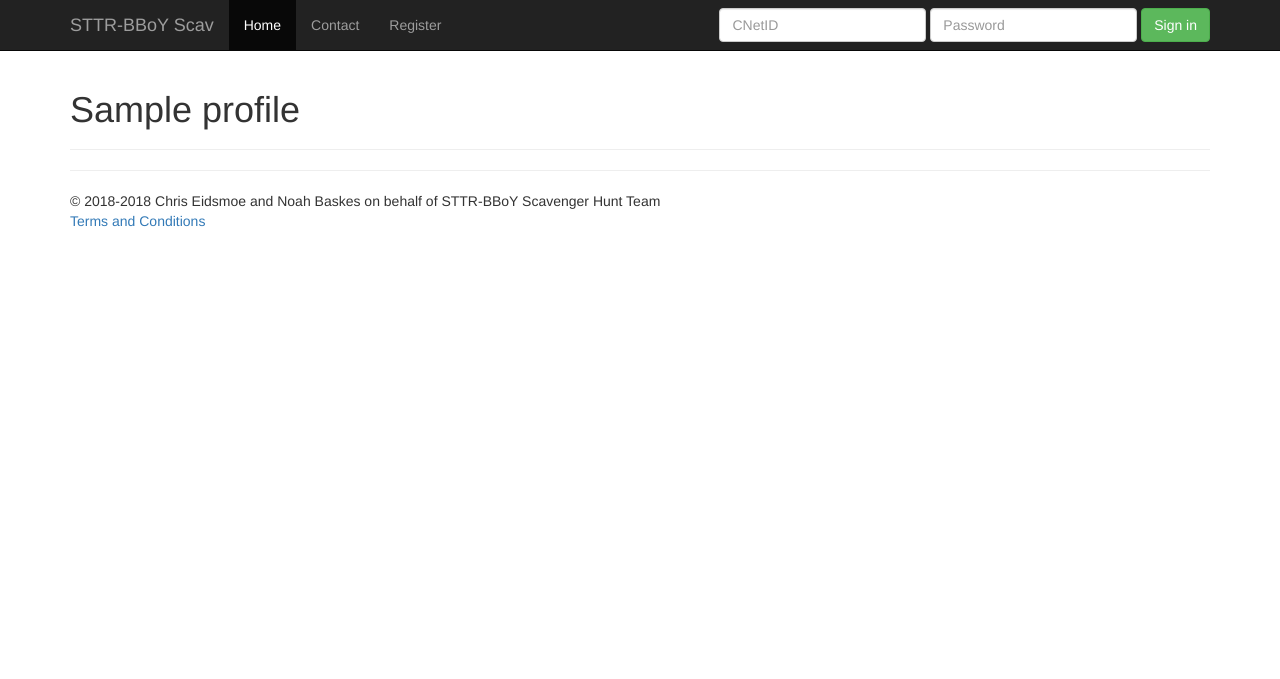
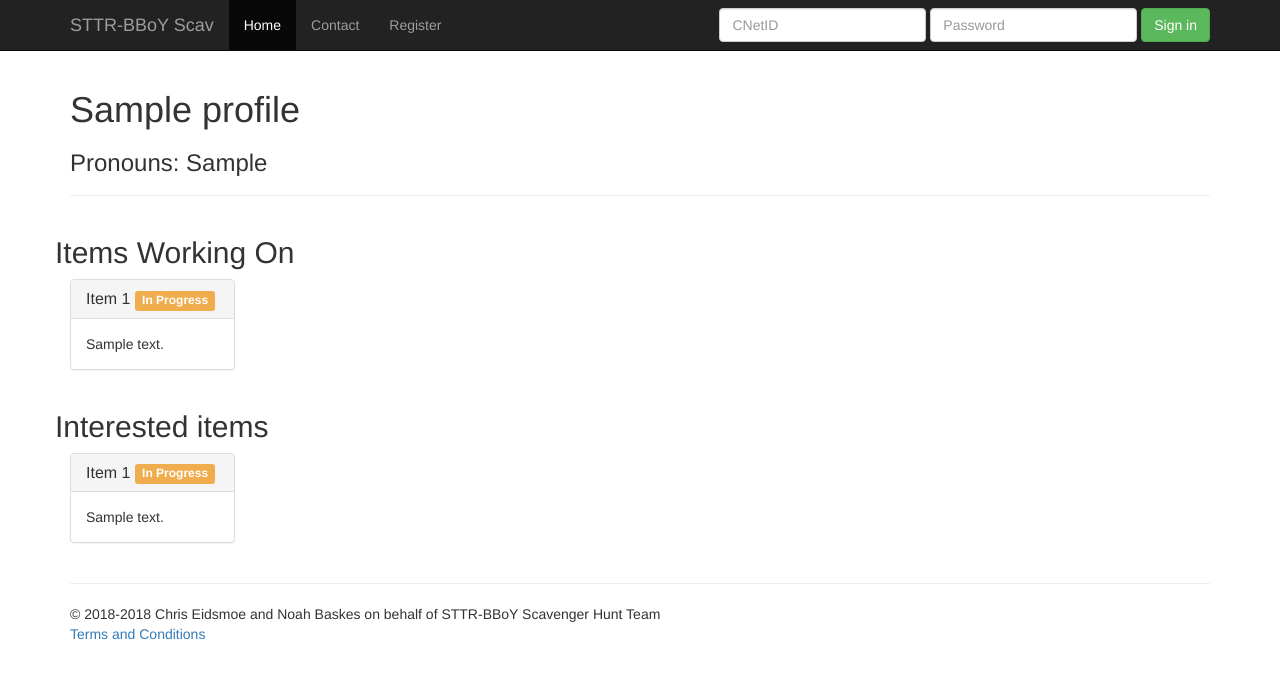
Before and after one commit to ceidsmoe/sttr-bboy-site, a Django app: template sttrbboy/hunt/templates/hunt/show_scavvie.html in a window 1280 px wide. Shown: the top 679 px of the page. Run offline with Django 3.2, Linux system fonts and the light colour scheme; the template is opened without the code that fills it: most values are stand-ins (such as "Sample title", 1, 10 or a date in 2020); some libraries are stand-ins or nearby versions.

Commit message:
added scavvie directory

```diff
--- a/sttrbboy/hunt/templates/hunt/list_items.html
+++ b/sttrbboy/hunt/templates/hunt/list_items.html
@@ -18,7 +18,7 @@
 
 <div class="row">
 {% for item in items %}
-  <div class="col-md-2" id="{{ item.get_csv_tags }}">
+  <div class="col-md-3" id="{{ item.get_csv_tags }}">
     <div class="panel panel-default">
     <div class="panel-heading">
       <h3 class="panel-title">
--- a/sttrbboy/hunt/templates/hunt/show.html
+++ b/sttrbboy/hunt/templates/hunt/show.html
@@ -26,7 +26,7 @@
 	</div>
 	{% if user.is_authenticated and hunt.status == "in_progress" %}
 	<div class="col-lg-3">
-		<h2><a href="">Scavvie Directory</a></h2>
+		<h2><a href="{% url 'hunt|scavvie_directory' pk=hunt.pk %}">Scavvie Directory</a></h2>
 	</div>
 	{% endif %}
 </div>
--- a/sttrbboy/hunt/templates/hunt/show_scavvie.html
+++ b/sttrbboy/hunt/templates/hunt/show_scavvie.html
@@ -1,11 +1,87 @@
 {% extends 'base.html' %}
 {% block content %}
 <div class="page-header">
-	<h1>{{ scavvie.user.profile.name }}</h1>
+	<h1>{% if scavvie.captain %}Cap'n {% endif %}{{ scavvie.user.profile.name }}</h1>
+	<h3>Pronouns: {{ scavvie.user.profile.gender_pronouns }}</h3>
+	{% if user.is_authenticated %} <h3>Phone number: {{ scavvie.user.profile.phone_number }}</h3> {% endif %}
 </div>
 
-{% if user.is_authenticated %}
+{% if scavvie.page_captain %}
+<div class="row">
+	<h2>{% if scavvie.pages.count > 1 %} Pages {% else %} Page {% endif %} in Charge Of</h2>
+	{% for page in scavvie.pages.all %}
+		<h3><a href="{% url 'page|show' pk=page.pk %}">{{ page }}</a></h3>
+	{% endfor %}
+</div>
+{% endif %}
 
+<div class="row">
+<h2>Items Working On</h2>
+{% if scavvie.working_items.count > 0 %}
+{% for item in scavvie.working_items.all %}
+  <div class="col-md-2" id="{{ item.get_csv_tags }}">
+    <div class="panel panel-default">
+	    <div class="panel-heading">
+	      <h3 class="panel-title">
+	        <a href="{% url 'item|show' pk=item.pk %}">
+	          {% if item.olympics %}
+	          Scav Olympics {{ item.number }}
+	          {% else %}
+	          Item {{ item.number  }}
+	          {% endif %}
+	        </a>
+	        {% if item.completed %}
+	        <span class="label label-success">Done</span>
+	        {% elif item.started %}
+	        <span class="label label-warning">In Progress</span>
+	        {% else %}
+	        <span class="label label-danger">Unclaimed</span>
+	        {% endif %}
+	      </h3>
+	    </div>
+    <div class="panel-body">
+      {{ item.short_desc }}
+    </div>
+  </div>
+  </div>
+{% endfor %}
+{% else %}
+	<h3>Nothing here yet!</h3>
+{% endif %}
+</div>
+
+<div class="row">
+<h2>Interested items</h2>
+{% if scavvie.interested_items.count > 0 %}
+{% for item in scavvie.interested_items.all %}
+  <div class="col-md-2" id="{{ item.get_csv_tags }}">
+    <div class="panel panel-default">
+	    <div class="panel-heading">
+	      <h3 class="panel-title">
+	        <a href="{% url 'item|show' pk=item.pk %}">
+	          {% if item.olympics %}
+	          Scav Olympics {{ item.number }}
+	          {% else %}
+	          Item {{ item.number  }}
+	          {% endif %}
+	        </a>
+	        {% if item.completed %}
+	        <span class="label label-success">Done</span>
+	        {% elif item.started %}
+	        <span class="label label-warning">In Progress</span>
+	        {% else %}
+	        <span class="label label-danger">Unclaimed</span>
+	        {% endif %}
+	      </h3>
+	    </div>
+    <div class="panel-body">
+      {{ item.short_desc }}
+    </div>
+  </div>
+  </div>
+{% endfor %}
+{% else %}
+	<h3>Nothing here yet!</h3>
 {% endif %}
 
 {% endblock %}
--- a/sttrbboy/hunt/urls.py
+++ b/sttrbboy/hunt/urls.py
@@ -13,4 +13,5 @@ urlpatterns = [
     url(r'hunt/(?P<pk>[0-9]+)/list_items/$', ShowItems.as_view(), name="hunt|list_items"),
     url(r'hunt/(?P<pk>[0-9]+)/list_my_items/$', ShowMyItems.as_view(), name="hunt|list_my_items"),
     url(r'scavvie/(?P<pk>[0-9]+)/$', ShowScavvie.as_view(), name='scavvie|show'),
+    url(r'hunt/(?P<pk>[0-9]+)/scavvie_directory/$',ScavvieDirectory.as_view(), name='hunt|scavvie_directory'),
 ]
```
Also changed, not shown: sttrbboy/hunt/templates/hunt/scavvie_directory.html (renamed from sttrbboy/hunt/templates/hunt/list_my_items.html, +7 -25 lines), sttrbboy/hunt/views.py (+14 -0 lines).
